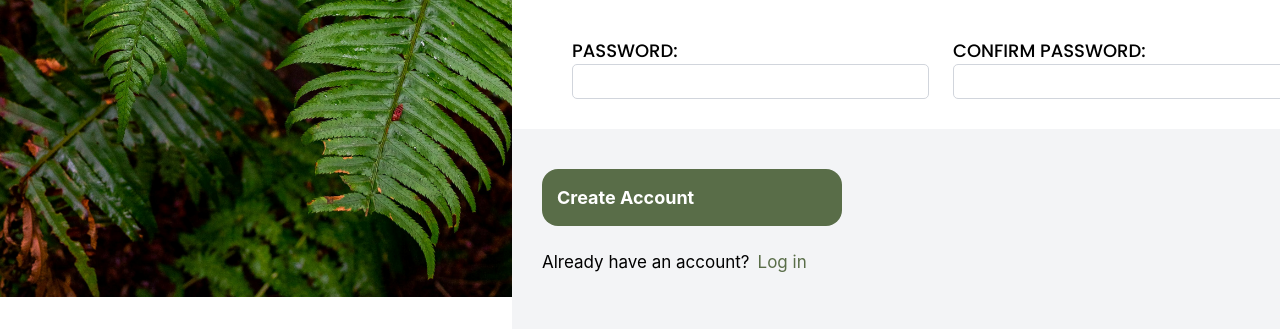
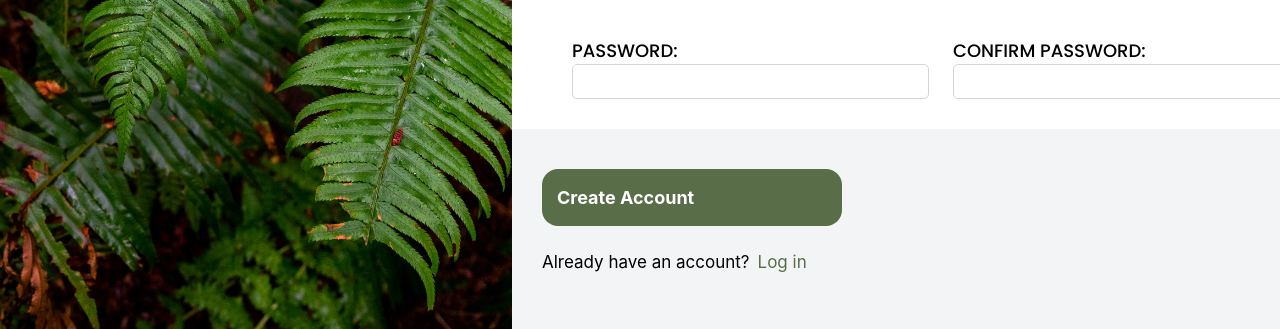
Before and after one commit to murilo404p/Form-TOP, a website built with Vite: page index.html in a window 1280 px wide. Shown: the part 471-800 px from the top of the page. Built offline with nearby package versions, Linux system fonts and the light colour scheme.

Commit message:
fix: scroll da pagina estava atrapalhando o fluxo da pag

```diff
--- a/index.html
+++ b/index.html
@@ -9,7 +9,7 @@
   <body>
     <main class="flex">
       <section class="flex flex-col w-[40%] h-screen relative">
-        <img src="./src/assets/halie-west-25xggax4bSA-unsplash.jpg" alt="photo">
+        <img src="./src/assets/halie-west-25xggax4bSA-unsplash.jpg" alt="photo" class="h-screen">
         <div class="flex absolute w-full justify-center top-60" id="logo">
           <img src="./src/assets/odin-lined.png" alt="odin-logo" class="w-30">
           <p class="flex items-center text-white text-8xl font-bold" id="odin-name">ODIN</p>
--- a/src/style.css
+++ b/src/style.css
@@ -5,6 +5,7 @@
   box-sizing: border-box;
   margin: 0;
   padding: 0;
+
 }
 
 
@@ -34,6 +35,7 @@
 #form-container {
   padding: 20px 0 30px 60px;
   font-family: "Poppins", sans-serif;
+
 }
 
 #form {
```
